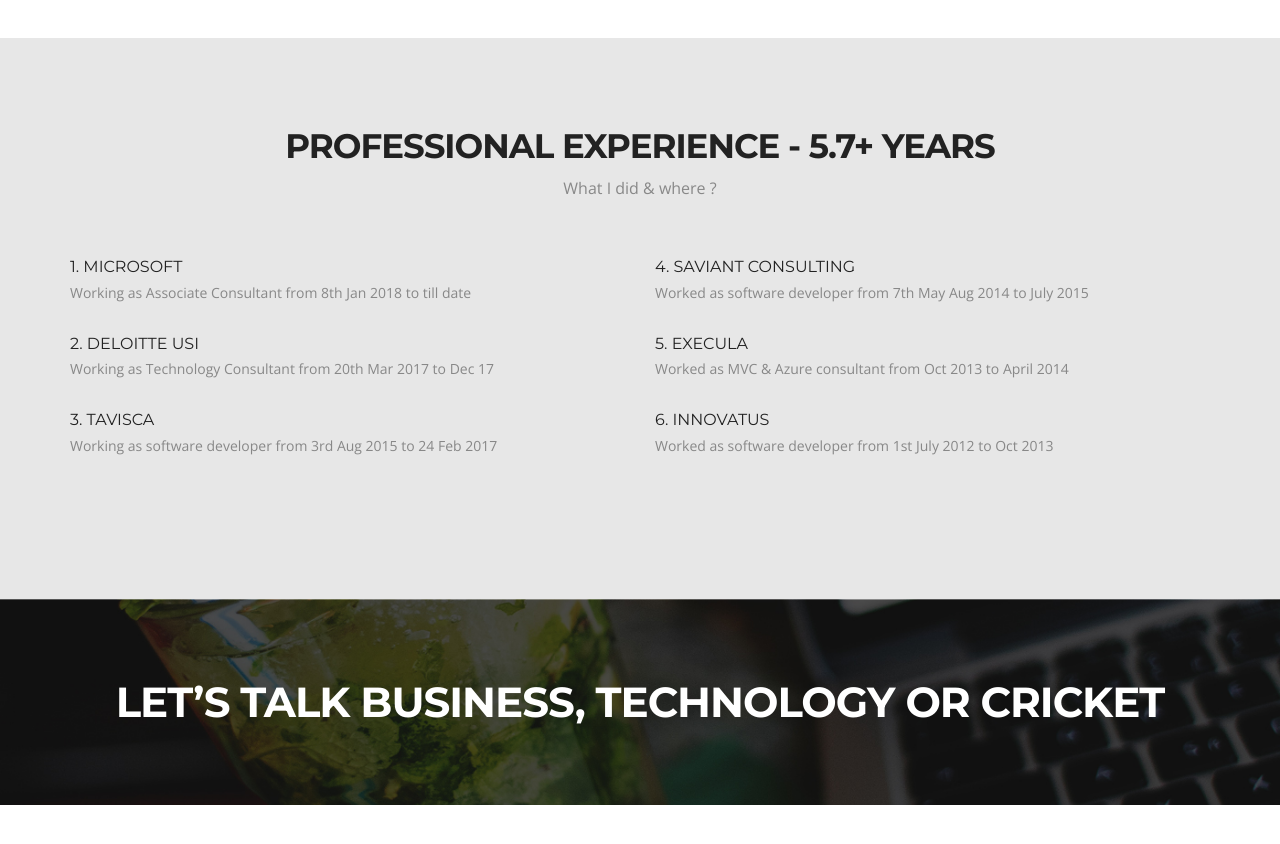
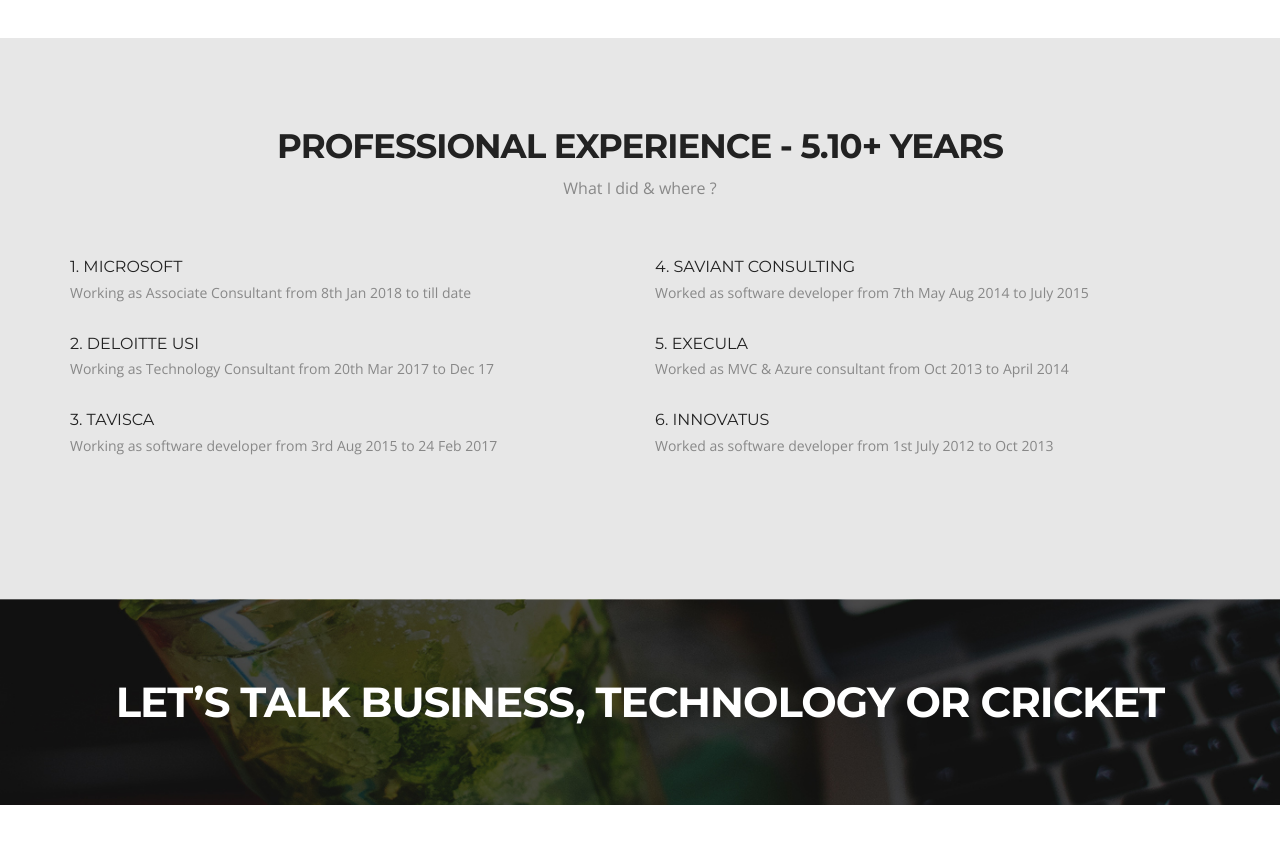
Before and after one commit to agnihotriketan/agnihotriketan.github.io, a plain HTML site: page index.html in a window 1280 px wide. Shown: the part 1780-2624 px from the top of the page. Drawn offline with nearby package versions, Linux system fonts and the light colour scheme.

Commit message:
Update index.html

```diff
--- a/index.html
+++ b/index.html
@@ -178,7 +178,7 @@
 
     <section class="main-section alabaster" id="Experience">
         <div class="container">
-            <h2>Professional Experience - 5.7+ Years</h2>
+            <h2>Professional Experience - 5.10+ Years</h2>
             <h6>What I did & where ?</h6>
             <div class="row">
                 <!--  <div class="col-lg-12 col-sm-12 wow fadeInLeft delay-05s">
```
